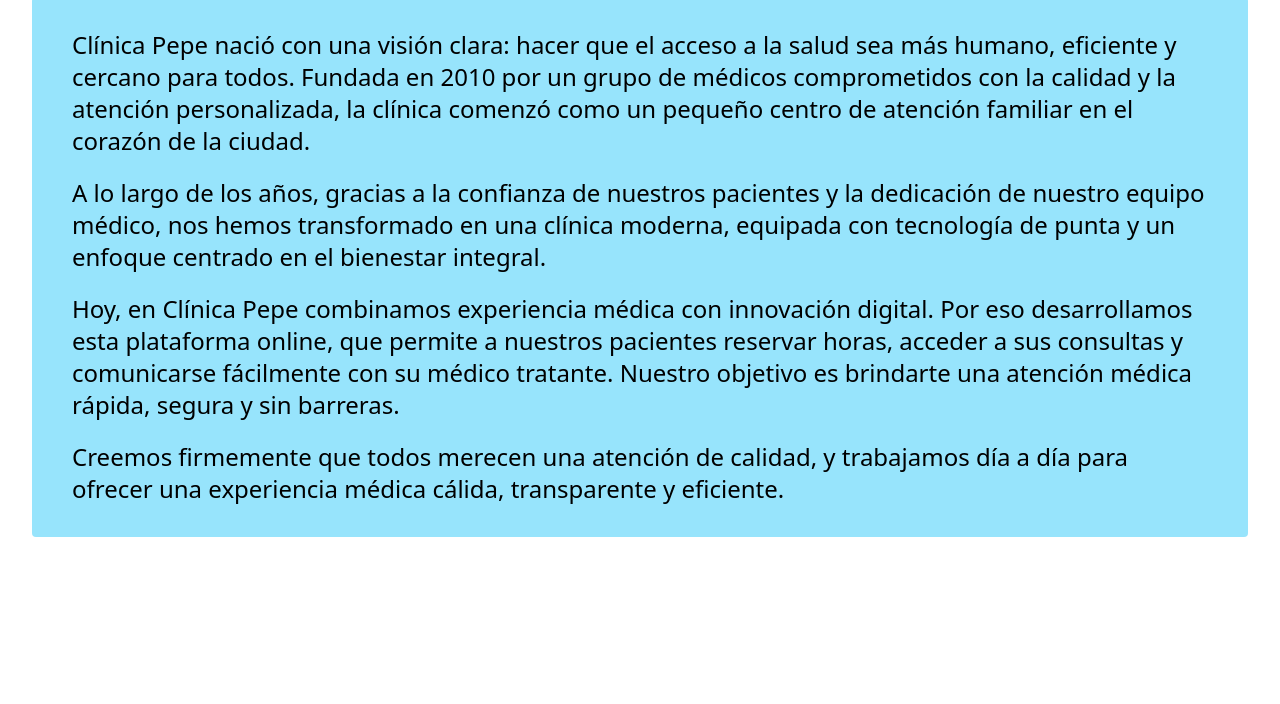
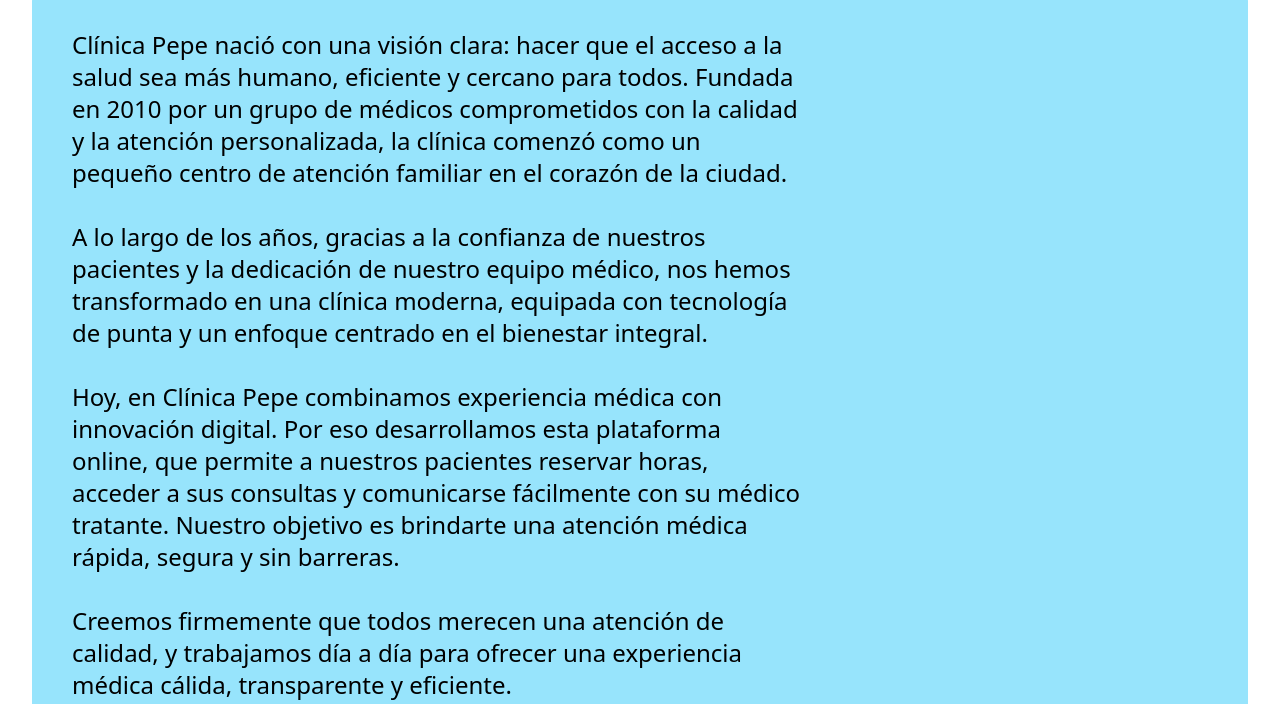
Before and after one commit to rockbell-E/clinica-pepe, an Astro site: page /nosotros in a window 1280 px wide. Shown: the part 220-924 px from the top of the page. Before the commit the page ends 800 px from the top, so only its background shows below. Built offline with nearby package versions, Linux system fonts and the light colour scheme; Astro itself is replaced by a stand-in of ours.

Commit message:
Se creo una carpeta para imagene, y se hizo cambios visuales para el sobre nosotros

```diff
--- a/src/pages/index.astro
+++ b/src/pages/index.astro
@@ -5,9 +5,9 @@ import Layout from '../layouts/Layout.astro';
 
 <Layout title="Clinica pepe">
 	<section class="relative overflow-hidden">
-		<div class="w-full max-w-screen px-8 relative py-32 overflow-hidden lg:py-64 border-b-4" style="background-image: url('fondo.png');">
-			<img src="med2.png" alt="medico 1" class="absolute hidden lg:block shadow-black size-120 bottom-0 -right-1">
-			<img src="med1.png" alt="medico 2" class="absolute hidden lg:block shadow-black size-120 bottom-0 -left-1">
+		<div class="w-full max-w-screen px-8 relative py-32 overflow-hidden lg:py-64 border-b-4" style="background-image: url('index/fondo.png');">
+			<img src="index/med2.png" alt="medico 1" class="absolute hidden lg:block shadow-black size-120 bottom-0 -right-1">
+			<img src="index/med1.png" alt="medico 2" class="absolute hidden lg:block shadow-black size-120 bottom-0 -left-1">
 			<div class="relative max-w-xl mx-auto text-center bg-[#fff] py-4 rounded-xl">
 				<h1 class="text-3xl  sm:text-3xl md:text-4xl lg:text-5xl font-medium text-black">
 					Reserva tu próxima consulta médica hoy mismo
--- a/src/pages/nosotros.astro
+++ b/src/pages/nosotros.astro
@@ -6,32 +6,35 @@ import Layout from "../layouts/Layout.astro";
     <div class="text-center py-4">
         <h1 class="font-extrabold text-6xl">Sobre Nosotros</h1>
     </div>
-    <div class="text-xl mt-9 bg-[#97e4fc] mx-8 rounded">
-        <div class="text-2xl px-10 py-8">
-            <p class="">
+    <div class="text-xl mt-9 bg-[#97e4fc] mx-8 rounded flex">
+        <div class="text-2xl px-10 py-8 w-2/3">
+            <p>
                 Clínica Pepe nació con una visión clara: hacer que el acceso a la salud sea más humano, eficiente y cercano
                 para todos. Fundada en 2010 por un grupo de médicos comprometidos con la calidad y la atención
                 personalizada, la clínica comenzó como un pequeño centro de atención familiar en el corazón de la
                 ciudad.
             </p>
 
-            <p class="pt-5">
+            <p class="pt-8">
                 A lo largo de los años, gracias a la confianza de nuestros pacientes y la dedicación de nuestro equipo
                 médico, nos hemos transformado en una clínica moderna, equipada con tecnología de punta y un enfoque
                 centrado en el bienestar integral.
             </p>
 
-            <p class="pt-5">
+            <p class="pt-8">
                 Hoy, en Clínica Pepe combinamos experiencia médica con innovación digital. Por eso desarrollamos esta
                 plataforma online, que permite a nuestros pacientes reservar horas, acceder a sus consultas y comunicarse
                 fácilmente con su médico tratante. Nuestro objetivo es brindarte una atención médica rápida, segura y
                 sin barreras.
             </p>
 
-            <p class="pt-5">
+            <p class="pt-8">
                 Creemos firmemente que todos merecen una atención de calidad, y trabajamos día a día para ofrecer una
                 experiencia médica cálida, transparente y eficiente.
             </p>
         </div>
+        <div class="w-1/3">
+            <img src="" alt="">
+        </div>
     </div>
 </Layout>
```
Also changed, not shown: public/index/fondo.png (renamed from public/fondo.png), public/index/med1.png (renamed from public/med1.png), public/index/med2.png (renamed from public/med2.png).
